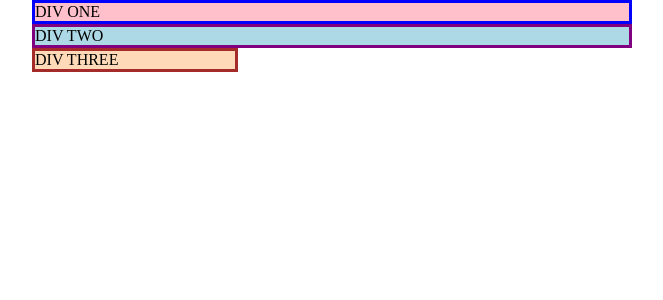
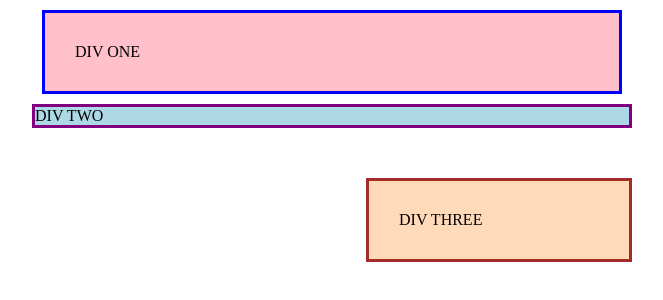
Before and after one commit to basednai/odin, a plain HTML site: page css-exercises/margin-and-padding/01-margin-and-padding-1/index.html in a window 1280 px wide. Shown: the whole page, without its empty margins (308-971 px from the left). Drawn offline with Linux system fonts and the light colour scheme.

Commit message:
css exercise m&p 1 done

```diff
--- a/css-exercises/margin-and-padding/01-margin-and-padding-1/style.css
+++ b/css-exercises/margin-and-padding/01-margin-and-padding-1/style.css
@@ -7,15 +7,15 @@ body {
   background: pink;
   border: 3px solid blue;
   /* CHANGE ME */
-  padding: 0px;
-  margin: 0px;
+  padding: 30px;
+  margin: 10px;
 }
 
 .two {
   background: lightblue;
   border: 3px solid purple;
   /* CHANGE ME */
-  margin-bottom: 0px;
+  margin-bottom: 50px;
 }
 
 .three {
@@ -23,6 +23,6 @@ body {
   border: 3px solid brown;
   width: 200px;
   /* CHANGE ME */
-  padding: 0px;
-  margin-left: 0px;
+  padding: 30px;
+  margin-left: auto;
 }
```
